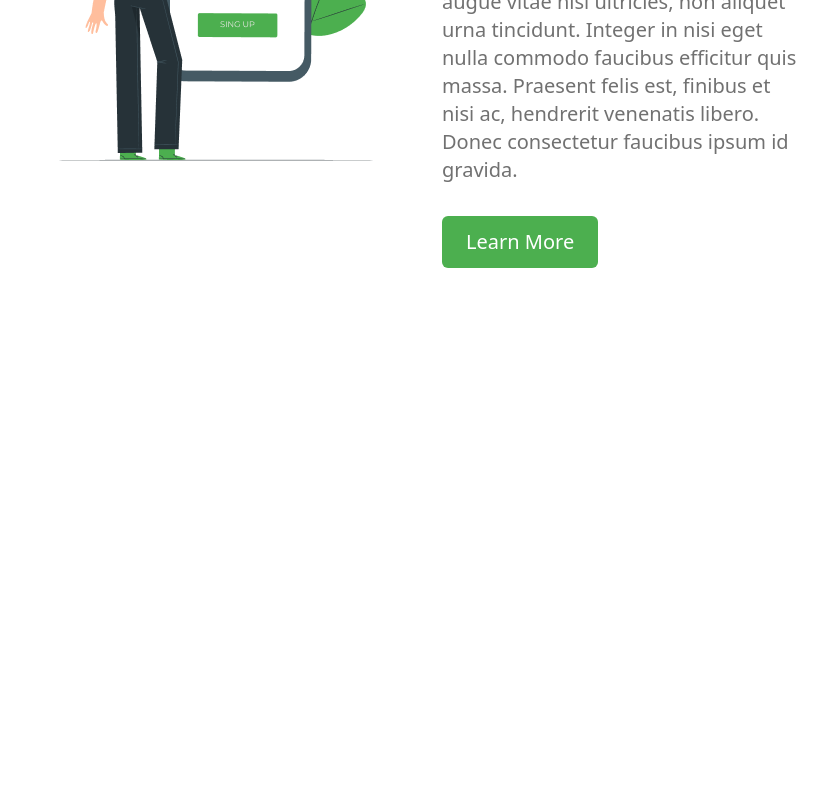
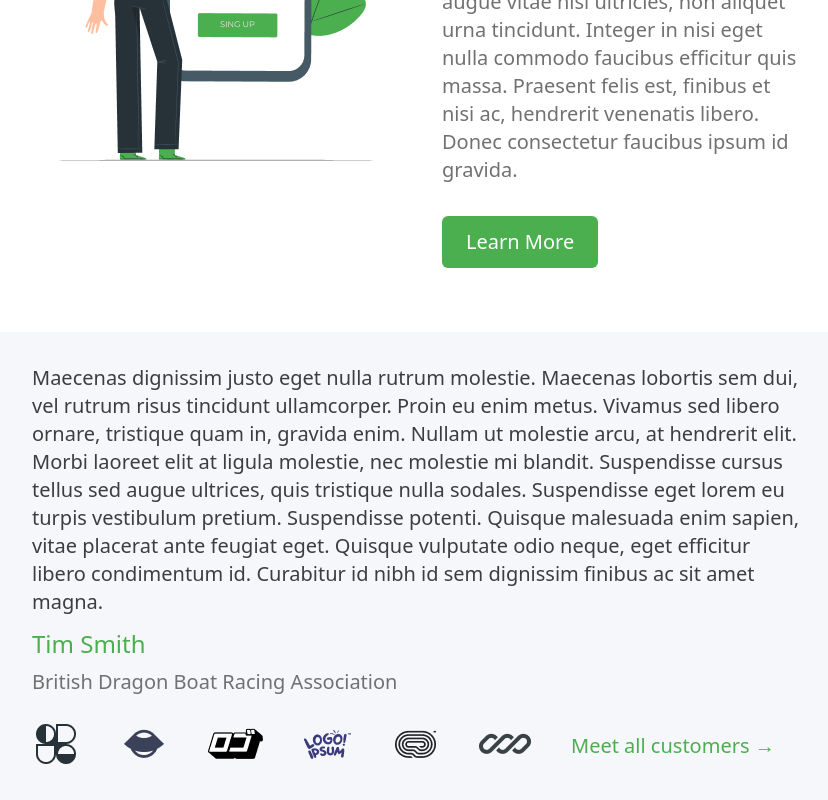
Before and after one commit to ItzVakko/Nexcent-Landing-Page, a React (Vite) app: page / in a window 1280 px wide. Shown: the part 2964-3764 px from the top of the page, without its empty margins (240-1068 px from the left). Before the commit the page ends 3232 px from the top, so only its background shows below. Built offline with nearby package versions, Linux system fonts and the light colour scheme.

Commit message:
added customer info section

```diff
--- a/src/App.jsx
+++ b/src/App.jsx
@@ -1,6 +1,7 @@
 import "./App.css";
 import BusinessStats from "./Components/BusinessStats/BusinessStats";
 import ComSystem from "./Components/CommunitySystem/ComSystem";
+import CustomersInfo from "./Components/CustomersInfo/CustomersInfo";
 import HeaderInfo from "./Components/HeaderInfo/HeaderInfo";
 import LearnDesign from "./Components/LearnDesign/LearnDesign";
 import NavBar from "./Components/NavBar/NavBar";
@@ -21,6 +22,7 @@ function App() {
         <PixelGrade />
         <BusinessStats />
         <LearnDesign />
+        <CustomersInfo />
       </main>
     </>
   );
--- /dev/null
+++ b/src/Components/CustomersInfo/CustomersInfo.jsx
@@ -0,0 +1,51 @@
+import React from "react";
+import ClientLogo1 from "../../assets/images/ClientLogo1.png";
+import ClientLogo2 from "../../assets/images/ClientLogo2.png";
+import ClientLogo3 from "../../assets/images/ClientLogo3.png";
+import ClientLogo4 from "../../assets/images/ClientLogo4.png";
+import ClientLogo5 from "../../assets/images/ClientLogo5.png";
+import ClientLogo6 from "../../assets/images/ClientLogo6.png";
+
+const CustomersInfo = () => {
+  return (
+    <div className="bg-Silver px-60 mt-16 py-8 flex justify-end">
+      <div className="max-w-[768px]">
+        <p className="text-xl opacity-75">
+          Maecenas dignissim justo eget nulla rutrum molestie. Maecenas lobortis
+          sem dui, vel rutrum risus tincidunt ullamcorper. Proin eu enim metus.
+          Vivamus sed libero ornare, tristique quam in, gravida enim. Nullam ut
+          molestie arcu, at hendrerit elit. Morbi laoreet elit at ligula
+          molestie, nec molestie mi blandit. Suspendisse cursus tellus sed augue
+          ultrices, quis tristique nulla sodales. Suspendisse eget lorem eu
+          turpis vestibulum pretium. Suspendisse potenti. Quisque malesuada enim
+          sapien, vitae placerat ante feugiat eget. Quisque vulputate odio
+          neque, eget efficitur libero condimentum id. Curabitur id nibh id sem
+          dignissim finibus ac sit amet magna.
+        </p>
+
+        <h3 className="text-2xl font-medium text-PrimaryGreen mt-3">
+          Tim Smith
+        </h3>
+
+        <p className="text-xl text-TextGray mt-2">
+          British Dragon Boat Racing Association
+        </p>
+
+        <div className="flex gap-10 mt-6">
+          <img src={ClientLogo1} alt="Client Logo" />
+          <img src={ClientLogo2} alt="Client Logo" />
+          <img src={ClientLogo3} alt="Client Logo" />
+          <img src={ClientLogo4} alt="Client Logo" />
+          <img src={ClientLogo5} alt="Client Logo" />
+          <img src={ClientLogo6} alt="Client Logo" />
+
+          <h3 className="text-xl font-medium text-PrimaryGreen mt-3">
+            Meet all customers →
+          </h3>
+        </div>
+      </div>
+    </div>
+  );
+};
+
+export default CustomersInfo;
```
